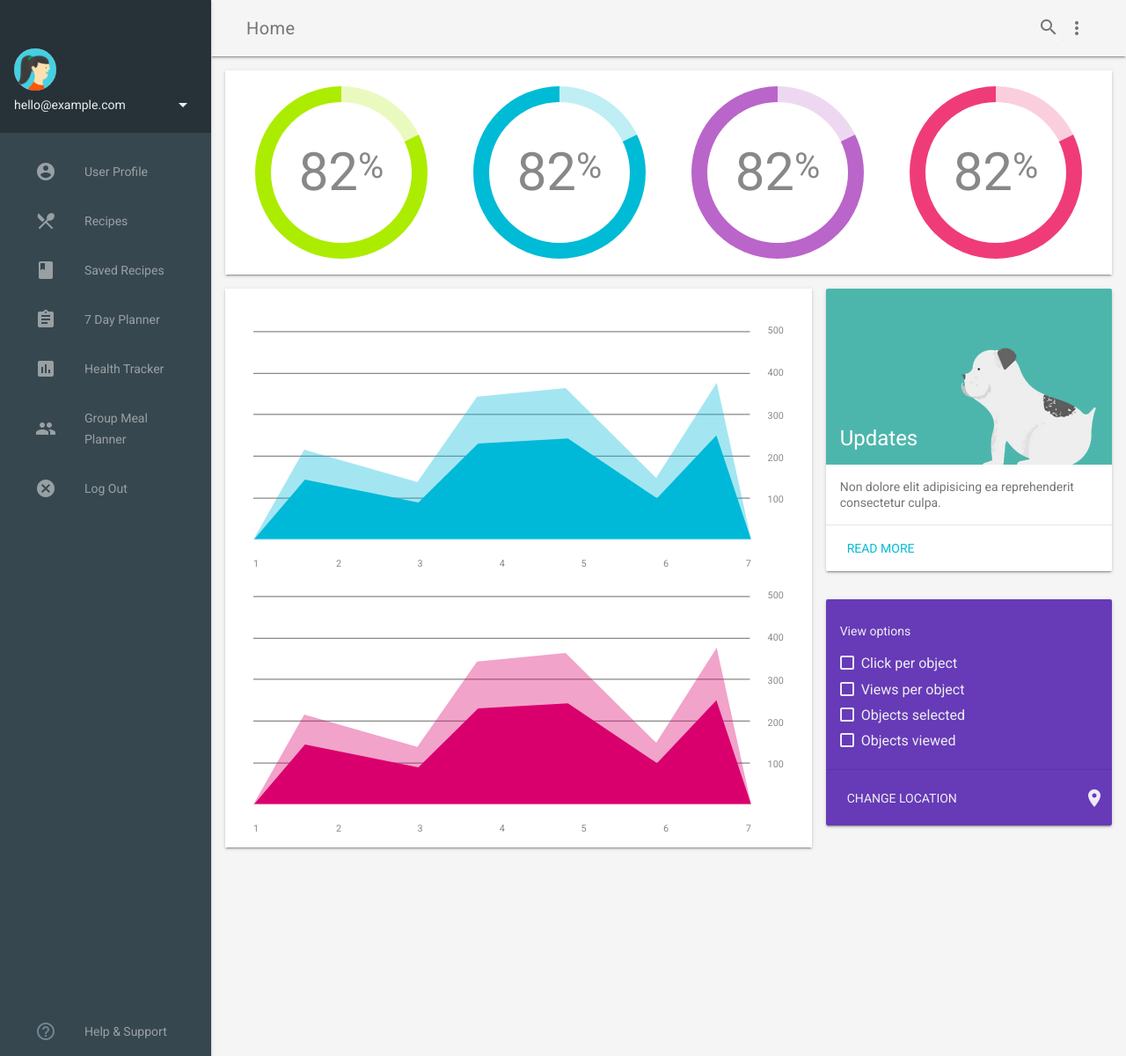
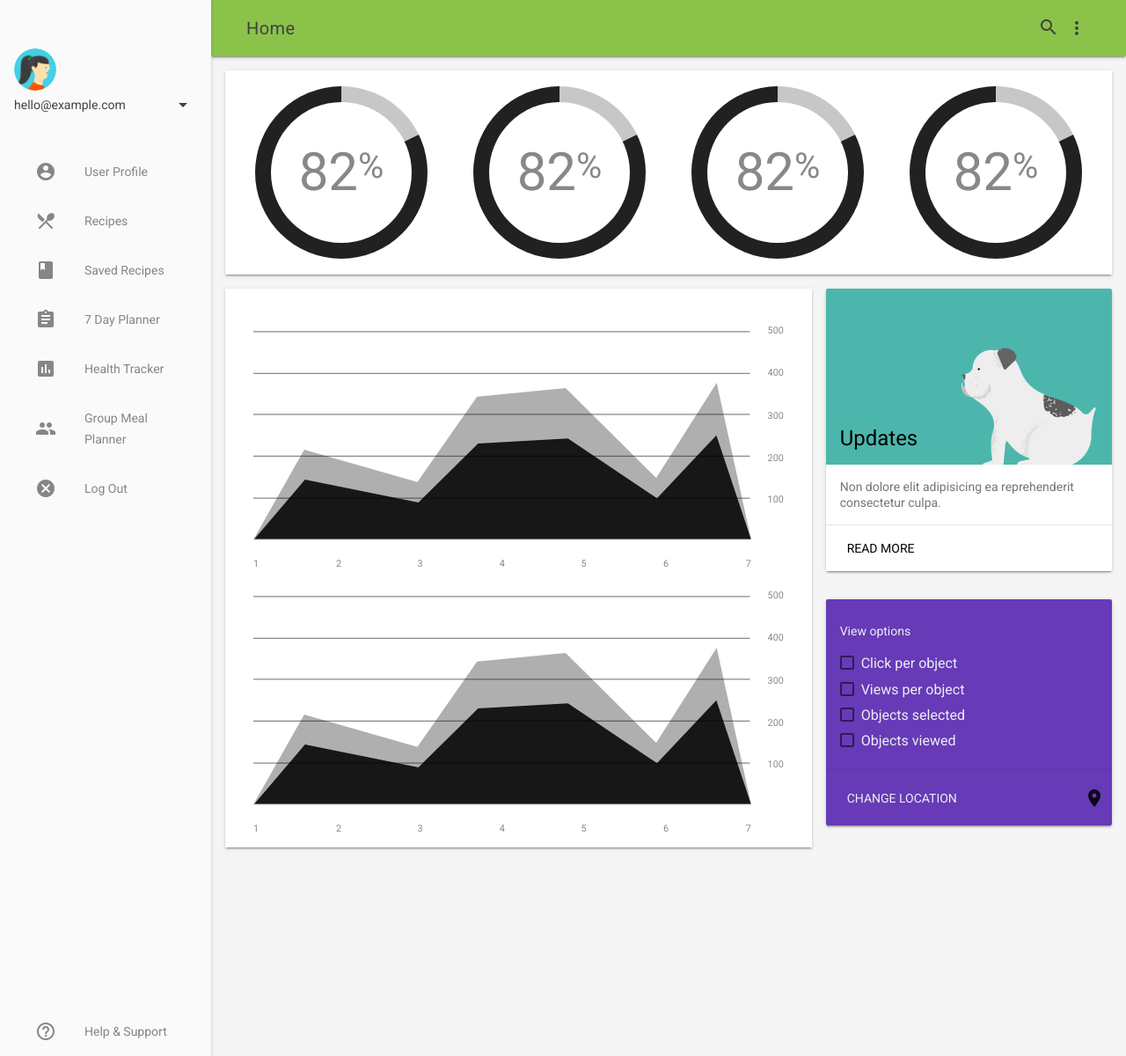
Before and after one commit to ryansama/Recipe-Finder-Web-App, a PHP site: page /home.html in a window 1280 px wide. Shown: the whole page at 88% size. Run offline with PHP 8.4, Linux system fonts and the light colour scheme.

Commit message:
Update colors in home.html

```diff
--- a/home.html
+++ b/home.html
@@ -46,7 +46,7 @@
 
     <link rel="stylesheet" href="https://fonts.googleapis.com/css?family=Roboto:regular,bold,italic,thin,light,bolditalic,black,medium&amp;lang=en">
     <link rel="stylesheet" href="https://fonts.googleapis.com/icon?family=Material+Icons">
-    <link rel="stylesheet" href="https://code.getmdl.io/1.3.0/material.cyan-light_blue.min.css">
+    <link rel="stylesheet" href="https://code.getmdl.io/1.3.0/material.light_green-orange.min.css" />
     <link rel="stylesheet" href="styles.css">
     <style>
     #view-source {
@@ -62,7 +62,7 @@
   </head>
   <body>
     <div class="demo-layout mdl-layout mdl-js-layout mdl-layout--fixed-drawer mdl-layout--fixed-header">
-      <header class="demo-header mdl-layout__header mdl-color--grey-100 mdl-color-text--grey-600">
+      <header class="demo-header mdl-layout__header">
         <div class="mdl-layout__header-row">
           <span class="mdl-layout-title">Home</span>
           <div class="mdl-layout-spacer"></div>
@@ -85,7 +85,7 @@
           </ul>
         </div>
       </header>
-      <div class="demo-drawer mdl-layout__drawer mdl-color--blue-grey-900 mdl-color-text--blue-grey-50">
+      <div class="demo-drawer mdl-layout__drawer">
         <header class="demo-drawer-header">
           <img src="images/user.jpg" class="demo-avatar">
           <div class="demo-avatar-dropdown">
@@ -102,7 +102,7 @@
             </ul>
           </div>
         </header>
-        <nav class="demo-navigation mdl-navigation mdl-color--blue-grey-800">
+        <nav class="demo-navigation mdl-navigation">
           <a class="mdl-navigation__link" href=""><i class="material-icons">account_circle</i>User Profile</a>
           <a class="mdl-navigation__link" href=""><i class="material-icons">restaurant_menu</i>Recipes</a>
           <a class="mdl-navigation__link" href=""><i class="material-icons">book</i>Saved Recipes</a>
@@ -111,7 +111,7 @@
           <a class="mdl-navigation__link" href=""><i class="material-icons">group</i>Group Meal Planner</a>
           <a class="mdl-navigation__link" href=""><i class="material-icons">cancel</i>Log Out</a>
           <div class="mdl-layout-spacer"></div>
-          <a class="mdl-navigation__link" href=""><i class="mdl-color-text--blue-grey-400 material-icons" role="presentation">help_outline</i>Help & Support</a>
+          <a class="mdl-navigation__link" href=""><i class="material-icons" role="presentation">help_outline</i>Help & Support</a>
         </nav>
       </div>
       <main class="mdl-layout__content mdl-color--grey-100">
--- a/styles.css
+++ b/styles.css
@@ -22,9 +22,7 @@ html, body {
   height: 48px;
   border-radius: 24px;
 }
-.demo-layout .mdl-layout__header .mdl-layout__drawer-button {
-  color: rgba(0, 0, 0, 0.54);
-}
+
 .mdl-layout__drawer .avatar {
   margin-bottom: 16px;
 }
@@ -90,16 +88,11 @@ html, body {
   -webkit-align-items: center;
       -ms-flex-align: center;
           align-items: center;
-  color: rgba(255, 255, 255, 0.56);
   font-weight: 500;
 }
-.demo-layout .demo-navigation .mdl-navigation__link:hover {
-  background-color: #00BCD4;
-  color: #37474F;
-}
+
 .demo-navigation .mdl-navigation__link .material-icons {
   font-size: 24px;
-  color: rgba(255, 255, 255, 0.56);
   margin-right: 32px;
 }
 
@@ -112,18 +105,7 @@ html, body {
       -ms-flex-align: center;
           align-items: center;
 }
-.demo-chart:nth-child(1) {
-  color: #ACEC00;
-}
-.demo-chart:nth-child(2) {
-  color: #00BBD6;
-}
-.demo-chart:nth-child(3) {
-  color: #BA65C9;
-}
-.demo-chart:nth-child(4) {
-  color: #EF3C79;
-}
+
 .demo-graphs {
   padding: 16px 32px;
   display: -webkit-flex;
@@ -147,12 +129,6 @@ _:-ms-input-placeholder, :root .demo-graph {
   max-height: 300px;
 }
 /* TODO end */
-.demo-graph:nth-child(1) {
-  color: #00b9d8;
-}
-.demo-graph:nth-child(2) {
-  color: #d9006e;
-}
 
 .demo-cards {
   -webkit-align-items: flex-start;
@@ -166,7 +142,6 @@ _:-ms-input-placeholder, :root .demo-graph {
   height: 32px;
 }
 .demo-cards .mdl-card__title.mdl-card__title {
-  color: white;
   font-size: 24px;
   font-weight: 400;
 }
@@ -183,16 +158,13 @@ _:-ms-input-placeholder, :root .demo-graph {
   background-repeat: no-repeat;
 }
 .demo-cards .mdl-card__actions a {
-  color: #00BCD4;
   text-decoration: none;
 }
 
 .demo-options h3 {
   margin: 0;
 }
-.demo-options .mdl-checkbox__box-outline {
-  border-color: rgba(255, 255, 255, 0.89);
-}
+
 .demo-options ul {
   margin: 0;
   list-style-type: none;
@@ -200,9 +172,7 @@ _:-ms-input-placeholder, :root .demo-graph {
 .demo-options li {
   margin: 4px 0;
 }
-.demo-options .material-icons {
-  color: rgba(255, 255, 255, 0.89);
-}
+
 .demo-options .mdl-card__actions {
   height: 64px;
   display: -webkit-flex;
```
